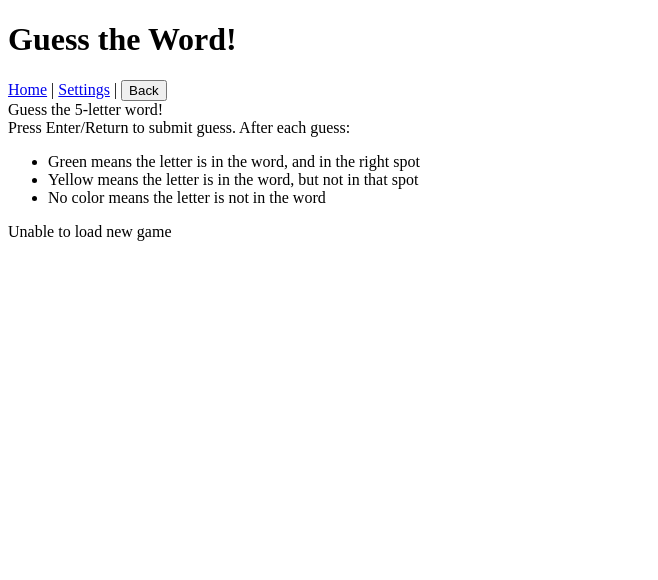
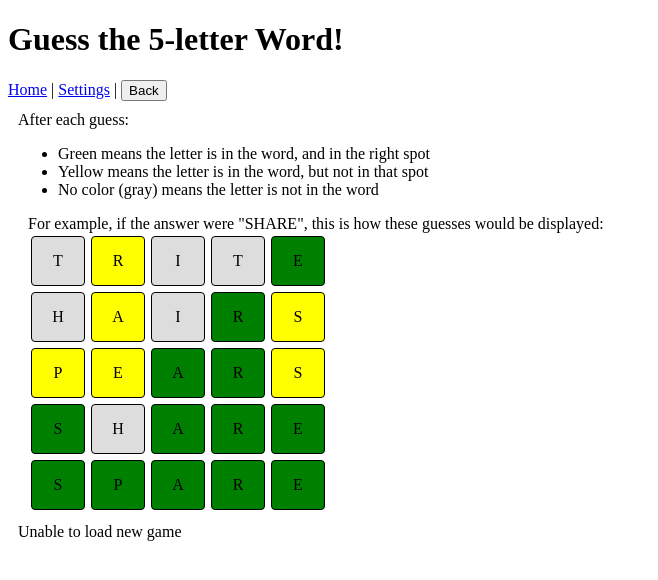
Before and after one commit to nbgraham/word-guessing, a React (Create React App) app: page / in a window 1280 px wide. Shown: the top 580 px of the page, without its empty margins (0-658 px from the left). Built offline with nearby package versions, Linux system fonts and the light colour scheme; no server answers.

Commit message:
example in instructions

```diff
--- a/src/components/App.tsx
+++ b/src/components/App.tsx
@@ -10,7 +10,7 @@ const App: React.FC = () => {
 
   return (
     <div className="App">
-      <h1>Guess the Word!</h1>
+      <h1>Guess the 5-letter Word!</h1>
       <nav>
         <Link to={routes.home}>Home</Link> |&nbsp;
         <Link to={routes.settings}>Settings</Link> |&nbsp;
--- a/src/components/Game.tsx
+++ b/src/components/Game.tsx
@@ -1,11 +1,11 @@
-import React, { CSSProperties, useCallback, useMemo } from "react";
+import React, { useCallback } from "react";
 import { useAppDispatch, useAppSelector } from "../store";
 import Victory from "./Victory";
-import { CharacterStatus, WordStatus } from "../utilities/types";
 import gameSlice from "../store/gameSlice";
 import { datamuseApi } from "../services/datamuse-api";
 import Guess from "./Guess";
 import { chooseBestGuess } from "../utilities/guess";
+import WordResult from "./WordResult";
 
 const EMPTY: [] = [];
 
@@ -46,8 +46,8 @@ const Game: React.FC<{
       .getWordsInfo({
         spelledLike: spelledLike,
         metadata: {
-          frequency: true
-        }
+          frequency: true,
+        },
       })
       .then((wordsInfo) => {
         const pastGuesses = guesses.map((guess) =>
@@ -104,38 +104,4 @@ const Game: React.FC<{
   );
 };
 
-const WordResult: React.FC<{
-  guessStatus: WordStatus;
-}> = ({ guessStatus }) => {
-  return (
-    <div style={{ display: "flex", maxWidth: 300 }}>
-      {guessStatus.map((status, index) => (
-        <WordLetter key={index} status={status} />
-      ))}
-    </div>
-  );
-};
-
-const WordLetter: React.FC<{ status: CharacterStatus }> = ({ status }) => {
-  const color = useMemo(
-    () =>
-      status.inWord ? (status.inPosition ? "green" : "yellow") : "#dddddd",
-    [status]
-  );
-  const style = useMemo<CSSProperties>(() => {
-    return {
-      display: "flex",
-      flex: 1,
-      padding: "15px 15px",
-      margin: 3,
-      border: "1px solid black",
-      borderRadius: 4,
-      justifyContent: "center",
-      backgroundColor: color,
-    };
-  }, [color]);
-
-  return <div style={style}>{status.character}</div>;
-};
-
 export default Game;
--- a/src/components/Home.tsx
+++ b/src/components/Home.tsx
@@ -1,15 +1,35 @@
+import { useMemo } from "react";
+import { evaluateGuess } from "../utilities/guess";
 import NewGame from "./NewGame";
+import WordResult from "./WordResult";
 
 const Home: React.FC = () => {
+  const exampleAnswer = "spare";
+  const exampleGuesses = useMemo(
+    () => ["trite", "hairs", "pears", "share", "spare"],
+    []
+  );
+  const exampleResults = useMemo(
+    () =>
+      exampleGuesses.map((guess) => evaluateGuess(guess, exampleAnswer).status),
+    [exampleAnswer, exampleGuesses]
+  );
+
   return (
-    <div>
-      Guess the 5-letter word! <br />
-      Press Enter/Return to submit guess. After each guess:
+    <div style={{ margin: 10 }}>
+      After each guess:
       <ul>
         <li>Green means the letter is in the word, and in the right spot</li>
         <li>Yellow means the letter is in the word, but not in that spot</li>
-        <li>No color means the letter is not in the word</li>
+        <li>No color (gray) means the letter is not in the word</li>
       </ul>
+      <div style={{ margin: 10 }}>
+        For example, if the answer were "SHARE", this is how these guesses would
+        be displayed:
+        {exampleResults.map((exampleResult, i) => (
+          <WordResult key={i} guessStatus={exampleResult} />
+        ))}
+      </div>
       <NewGame />
     </div>
   );
--- /dev/null
+++ b/src/components/WordResult.tsx
@@ -0,0 +1,38 @@
+import { useMemo, CSSProperties } from "react";
+import { WordStatus, CharacterStatus } from "../utilities/types";
+
+const WordResult: React.FC<{
+  guessStatus: WordStatus;
+}> = ({ guessStatus }) => {
+  return (
+    <div style={{ display: "flex", maxWidth: 300 }}>
+      {guessStatus.map((status, index) => (
+        <WordLetter key={index} status={status} />
+      ))}
+    </div>
+  );
+};
+
+const WordLetter: React.FC<{ status: CharacterStatus }> = ({ status }) => {
+  const color = useMemo(
+    () =>
+      status.inWord ? (status.inPosition ? "green" : "yellow") : "#dddddd",
+    [status]
+  );
+  const style = useMemo<CSSProperties>(() => {
+    return {
+      display: "flex",
+      flex: 1,
+      padding: "15px 15px",
+      margin: 3,
+      border: "1px solid black",
+      borderRadius: 4,
+      justifyContent: "center",
+      backgroundColor: color,
+    };
+  }, [color]);
+
+  return <div style={style}>{status.character}</div>;
+};
+
+export default WordResult;
```
